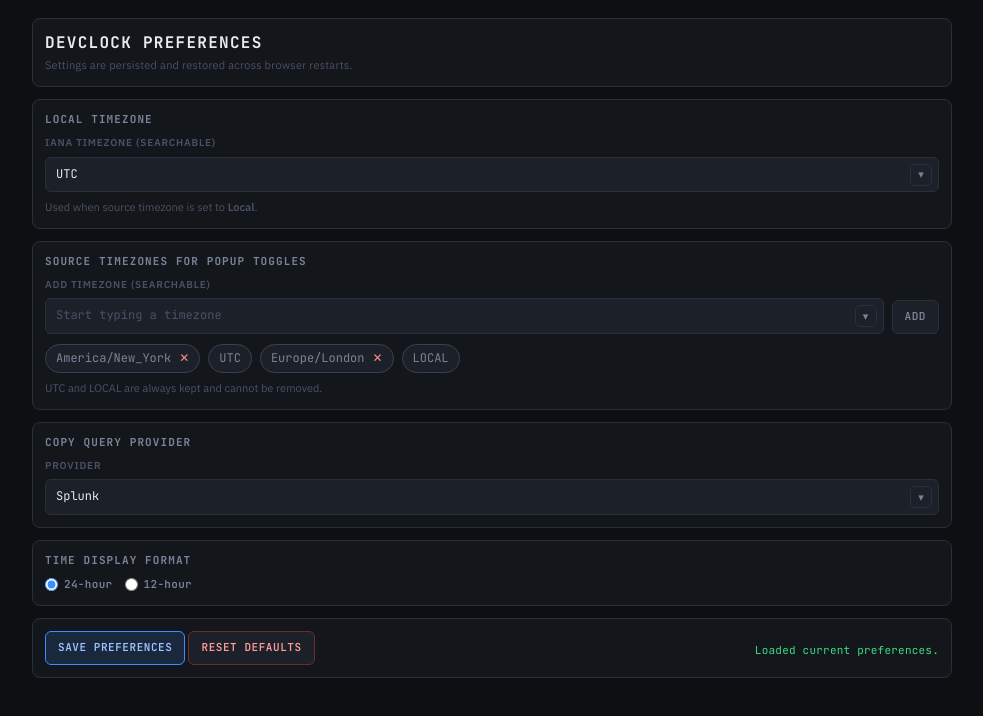
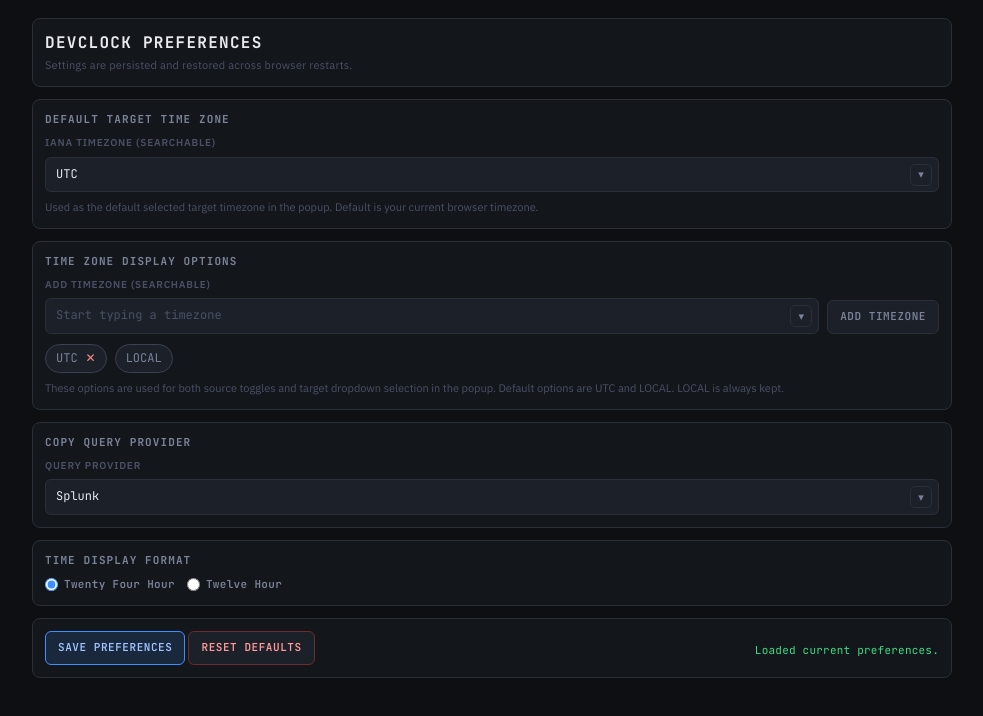
Before and after one commit to kokilaw/dev-clock-extension, a browser extension: page options.html in a window 1280 px wide. Shown: the whole page, without its empty margins (148-1131 px from the left). Drawn offline with Linux system fonts and the light colour scheme.

Commit message:
Update preferences labels, timezone defaults, and docs

```diff
--- a/options.html
+++ b/options.html
@@ -342,36 +342,36 @@
     </div>
 
     <div class="card">
-      <h2>Local timezone</h2>
-      <label for="localTimezoneInput">IANA timezone (searchable)</label>
+      <h2>Default Target Time Zone</h2>
+      <label for="localTimezoneInput">IANA Timezone (Searchable)</label>
       <div class="combo" id="localTimezoneCombo">
         <input id="localTimezoneInput" type="text" placeholder="Start typing a timezone" autocomplete="off" />
-        <button id="localTimezoneToggle" class="combo-toggle" type="button" aria-label="Toggle local timezone list">▾</button>
-        <ul id="localTimezoneList" class="combo-list" role="listbox" aria-label="Local timezone options"></ul>
+        <button id="localTimezoneToggle" class="combo-toggle" type="button" aria-label="Toggle default target timezone list">▾</button>
+        <ul id="localTimezoneList" class="combo-list" role="listbox" aria-label="Default target timezone options"></ul>
       </div>
-      <div class="hint">Used when source timezone is set to <strong>Local</strong>.</div>
+      <div class="hint">Used as the default selected target timezone in the popup. Default is your current browser timezone.</div>
     </div>
 
     <div class="card">
-      <h2>Source timezones for popup toggles</h2>
+      <h2>Time Zone Display Options</h2>
       <div class="row">
         <div>
-          <label for="timezoneToAddInput">Add timezone (searchable)</label>
+          <label for="timezoneToAddInput">Add Timezone (Searchable)</label>
           <div class="combo" id="timezoneToAddCombo">
             <input id="timezoneToAddInput" type="text" placeholder="Start typing a timezone" autocomplete="off" />
             <button id="timezoneToAddToggle" class="combo-toggle" type="button" aria-label="Toggle add timezone list">▾</button>
             <ul id="timezoneToAddList" class="combo-list" role="listbox" aria-label="Timezone options to add"></ul>
           </div>
         </div>
-        <button id="btnAddTimezone" class="btn" type="button">Add</button>
+        <button id="btnAddTimezone" class="btn" type="button">Add Timezone</button>
       </div>
       <div id="sourceTimezoneChips" class="chips"></div>
-      <div class="hint">UTC and LOCAL are always kept and cannot be removed.</div>
+      <div class="hint">These options are used for both source toggles and target dropdown selection in the popup. Default options are UTC and LOCAL. LOCAL is always kept.</div>
     </div>
 
     <div class="card">
-      <h2>Copy query provider</h2>
-      <label for="queryProviderInput">Provider</label>
+      <h2>Copy Query Provider</h2>
+      <label for="queryProviderInput">Query Provider</label>
       <div class="combo" id="queryProviderCombo">
         <input id="queryProviderInput" type="text" placeholder="Select provider" autocomplete="off" />
         <button id="queryProviderToggle" class="combo-toggle" type="button" aria-label="Toggle provider list">▾</button>
@@ -380,17 +380,17 @@
     </div>
 
     <div class="card">
-      <h2>Time display format</h2>
+      <h2>Time Display Format</h2>
       <div class="inline">
-        <label><input type="radio" name="hourFormat" value="24h" /> 24-hour</label>
-        <label><input type="radio" name="hourFormat" value="12h" /> 12-hour</label>
+        <label><input type="radio" name="hourFormat" value="24h" /> Twenty Four Hour</label>
+        <label><input type="radio" name="hourFormat" value="12h" /> Twelve Hour</label>
       </div>
     </div>
 
     <div class="card footer">
       <div>
-        <button id="btnSave" class="btn primary" type="button">Save preferences</button>
-        <button id="btnReset" class="btn danger" type="button">Reset defaults</button>
+        <button id="btnSave" class="btn primary" type="button">Save Preferences</button>
+        <button id="btnReset" class="btn danger" type="button">Reset Defaults</button>
       </div>
       <div id="status" class="status"></div>
     </div>
--- a/src/options/options.js
+++ b/src/options/options.js
@@ -32,7 +32,7 @@
     status: document.getElementById("status"),
   };
 
-  const LOCKED_TIMEZONES = new Set(["UTC", "LOCAL"]);
+  const LOCKED_TIMEZONES = new Set(["LOCAL"]);
 
   let currentPrefs = null;
   let timezoneOptions = [];
@@ -285,7 +285,7 @@
         removeBtn.addEventListener("click", () => {
           currentPrefs.sourceTimezones = currentPrefs.sourceTimezones.filter(z => z !== zone);
           if (currentPrefs.activeSourceTimezone === zone) {
-            currentPrefs.activeSourceTimezone = currentPrefs.sourceTimezones[0] || "UTC";
+            currentPrefs.activeSourceTimezone = currentPrefs.sourceTimezones[0] || "LOCAL";
           }
           renderTimezoneChips();
         });
--- a/src/popup/converter-controller.js
+++ b/src/popup/converter-controller.js
@@ -44,7 +44,7 @@ const TZ_BUTTON_IDS = {
   "LOCAL": "tz-local",
 };
 
-const DEFAULT_SOURCE_TIMEZONES = ["America/New_York", "UTC", "Europe/London", "LOCAL"];
+const DEFAULT_SOURCE_TIMEZONES = ["UTC", "LOCAL"];
 
 // ── State ──────────────────────────────────────────────────────────────────
 
@@ -113,7 +113,7 @@ function normalizeSourceTimezones(timezones) {
     if (!normalized.includes(zone)) normalized.push(zone);
   }
 
-  for (const required of ["UTC", "LOCAL"]) {
+  for (const required of ["LOCAL"]) {
     if (!normalized.includes(required)) normalized.push(required);
   }
 
--- a/src/shared/preferences.js
+++ b/src/shared/preferences.js
@@ -8,8 +8,8 @@
   const DEFAULTS = {
     schemaVersion: SCHEMA_VERSION,
     localTimezone: Intl.DateTimeFormat().resolvedOptions().timeZone || "UTC",
-    sourceTimezones: ["America/New_York", "UTC", "Europe/London", "LOCAL"],
-    activeSourceTimezone: "America/New_York",
+    sourceTimezones: ["UTC", "LOCAL"],
+    activeSourceTimezone: "UTC",
     queryProvider: "splunk",
     hourFormat: "24h",
   };
@@ -39,7 +39,7 @@
       if (!sourceTimezones.includes(zone)) sourceTimezones.push(zone);
     }
 
-    for (const required of ["UTC", "LOCAL"]) {
+    for (const required of ["LOCAL"]) {
       if (!sourceTimezones.includes(required)) sourceTimezones.push(required);
     }
 
```
Also changed, not shown: README.md.
